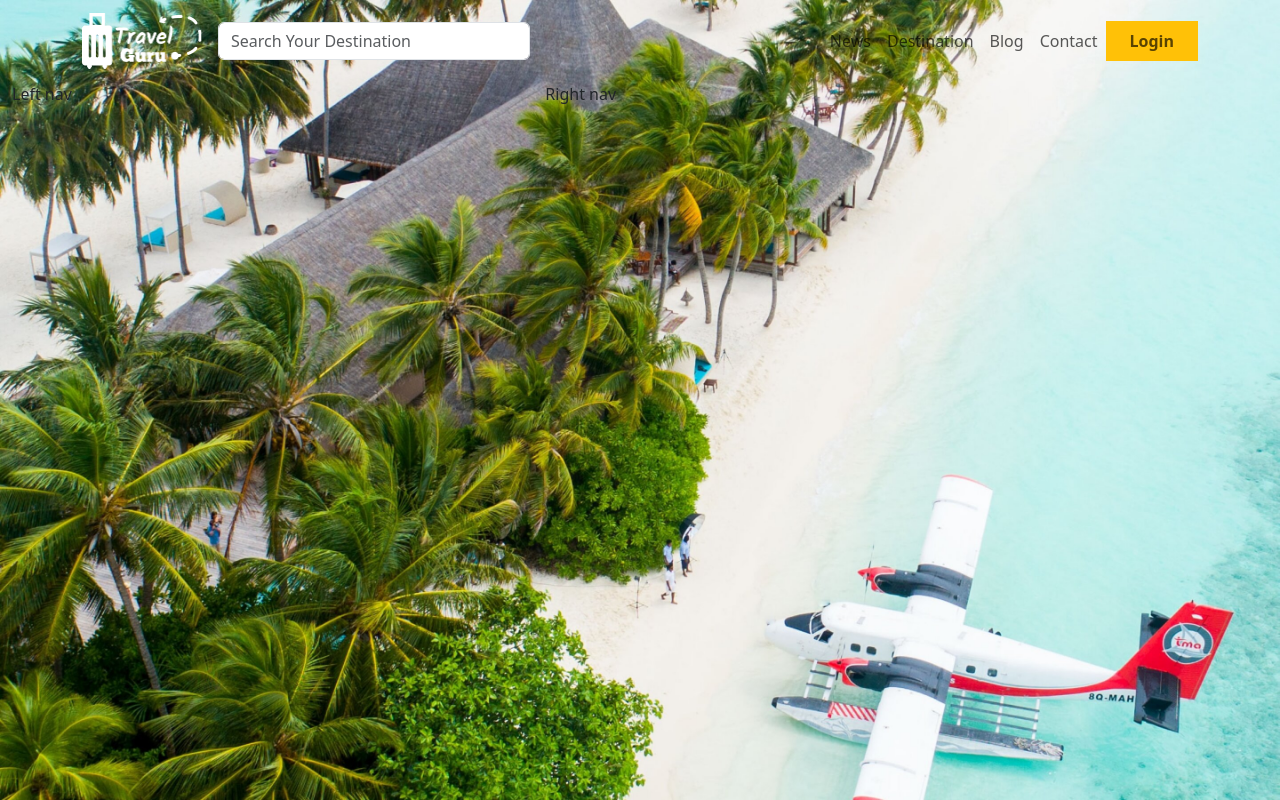
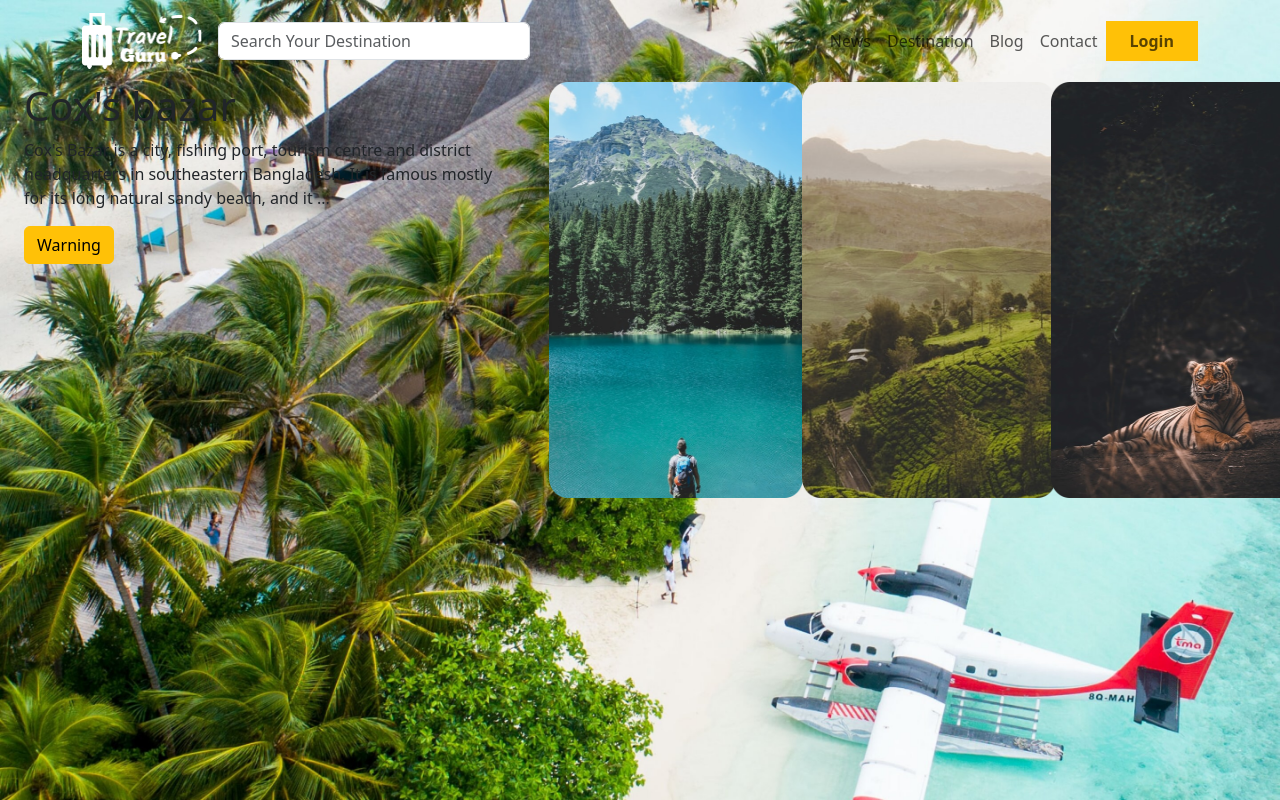
Before and after one commit to HelloAyan/travel-guru, a React (Vite) app: page / in a window 1280 px wide. Built offline with nearby package versions, Linux system fonts and the light colour scheme.

Commit message:
rightNav design added

```diff
--- a/src/layouts/Main.jsx
+++ b/src/layouts/Main.jsx
@@ -2,6 +2,8 @@ import React from 'react';
 import styles from './Main.module.css';
 import { Col, Container, Row } from 'react-bootstrap';
 import Header from '../pages/Shared/Header/Header';
+import LeftNav from '../pages/Shared/LeftNav/LeftNav';
+import RightNav from '../pages/Shared/RightNav/RightNav';
 
 const Main = () => {
     return (
@@ -10,9 +12,12 @@ const Main = () => {
 
             <div>
                 <Row style={{ margin: '0' }}>
-                    <Col lg={5}>Left nav</Col>
-                    <Col lg={7}>Right nav</Col>
-
+                    <Col lg={5}>
+                        <LeftNav></LeftNav>
+                    </Col>
+                    <Col lg={7} style={{ overflowY: 'scroll', scrollbarWidth: 'none' }}>
+                        <RightNav></RightNav>
+                    </Col>
                 </Row>
             </div>
         </div>
--- /dev/null
+++ b/src/pages/Shared/LeftNav/LeftNav.jsx
@@ -0,0 +1,14 @@
+import React from 'react';
+import { Button, Container } from 'react-bootstrap';
+
+const LeftNav = () => {
+    return (
+        <Container>
+            <h1>Cox's bazar</h1>
+            <p>Cox's Bazar is a city, fishing port, tourism centre and district headquarters in southeastern Bangladesh. It is famous mostly for its long natural sandy beach, and it ...</p>
+            <Button variant="warning">Warning</Button>
+        </Container>
+    )
+}
+
+export default LeftNav;
--- /dev/null
+++ b/src/pages/Shared/RightNav/RightNav.jsx
@@ -0,0 +1,27 @@
+import React from 'react';
+import { Col, Image, Row } from 'react-bootstrap';
+import './RightNav.module.css';
+import sajek from '../../../assets/images/Sajek.png';
+import sreemongol from '../../../assets/images/Sreemongol.png';
+import sundorbon from '../../../assets/images/sundorbon.png';
+
+const RightNav = () => {
+    return (
+        <div >
+            <Row>
+                <Col lg={4} sm={12} className='d-flex px-2'>
+                    <Image src={sajek} width={270} height={416} className='rounded px-2' />
+                </Col>
+                <Col lg={4} sm={12} className='d-flex'>
+                    <Image src={sreemongol} width={270} height={416} className='rounded px-2' />
+
+                </Col>
+                <Col lg={4} sm={12} className='d-flex'>
+                    <Image src={sundorbon} width={270} height={416} className='rounded px-2' />
+                </Col>
+            </Row>
+        </div>
+    )
+}
+
+export default RightNav;
```
Also changed, not shown: src/pages/Shared/RightNav/RightNav.module.css (added).
